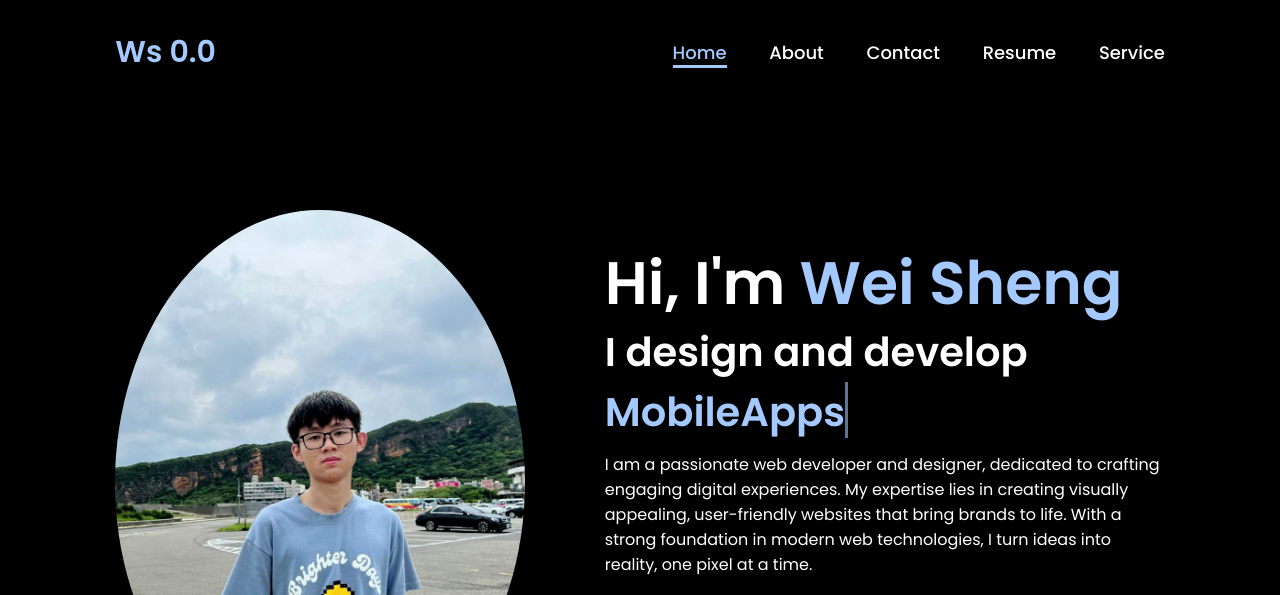
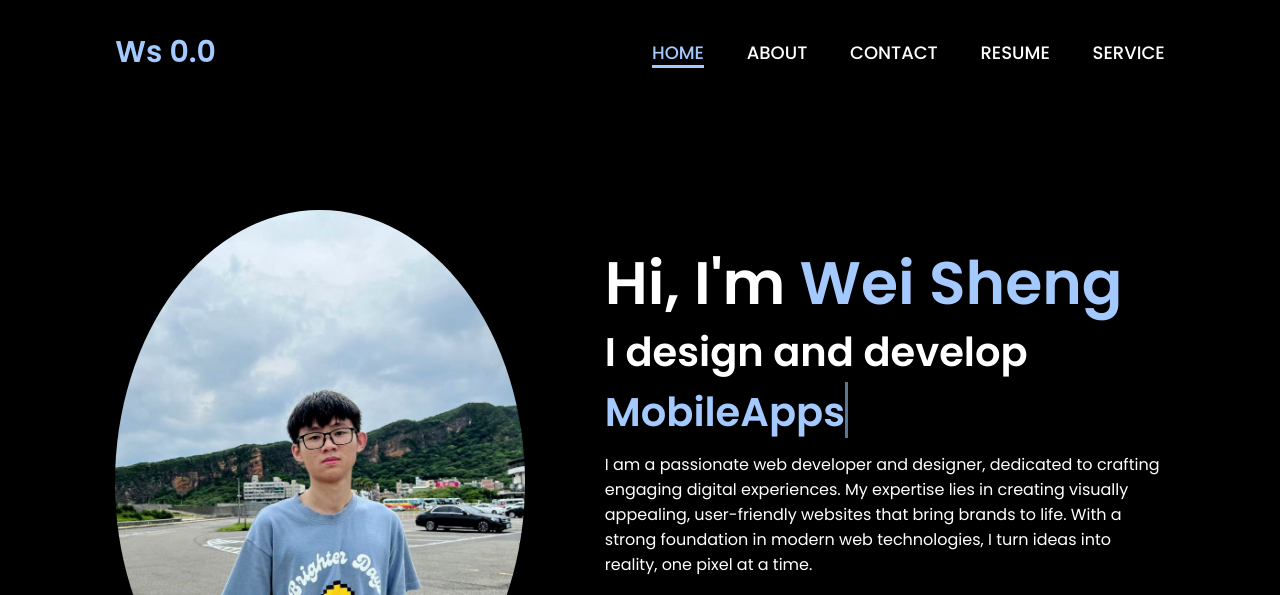
Before and after one commit to WeiSheng0429/WS-Website, a plain HTML site: page Weisheng_Website/html_files/homepage.html in a window 1280 px wide. Shown: the top 595 px of the page. Drawn offline with Linux system fonts and the light colour scheme.

Commit message:
navigation bar update

```diff
--- a/Weisheng_Website/html_files/homepage.html
+++ b/Weisheng_Website/html_files/homepage.html
@@ -9,13 +9,13 @@
     <title>Portfolio Website</title>
 </head>
 <body>
-    <!-- Loading Screen
+    <!--Loading Screen -->
     <div id="preloader">
         <div class="loadingscreen">
             <img src="../images_files/loading_gif.gif" alt="Loading" class="loading-gif">
             <h1>Loading...</h1>
         </div>
-    </div> -->
+    </div>
 
     <!-- Navigation Bar -->
     <header>
@@ -24,11 +24,11 @@
           <i class="fas fa-bars"></i>
       </div>
       <nav id="nav">
-          <a href="homepage.html" class="active">Home</a>
-          <a href="about.html">About</a>
-          <a href="#">Contact</a>
-          <a href="#">Resume</a>
-          <a href="#">Service</a>
+          <a href="homepage.html" class="active">HOME</a>
+          <a href="about.html">ABOUT</a>
+          <a href="#">CONTACT</a>
+          <a href="#">RESUME</a>
+          <a href="#">SERVICE</a>
       </nav>
   </header>
    <!-- Home Section-->
```
Also changed, not shown: Weisheng_Website/html_files/about.html (+5 -5 lines).
